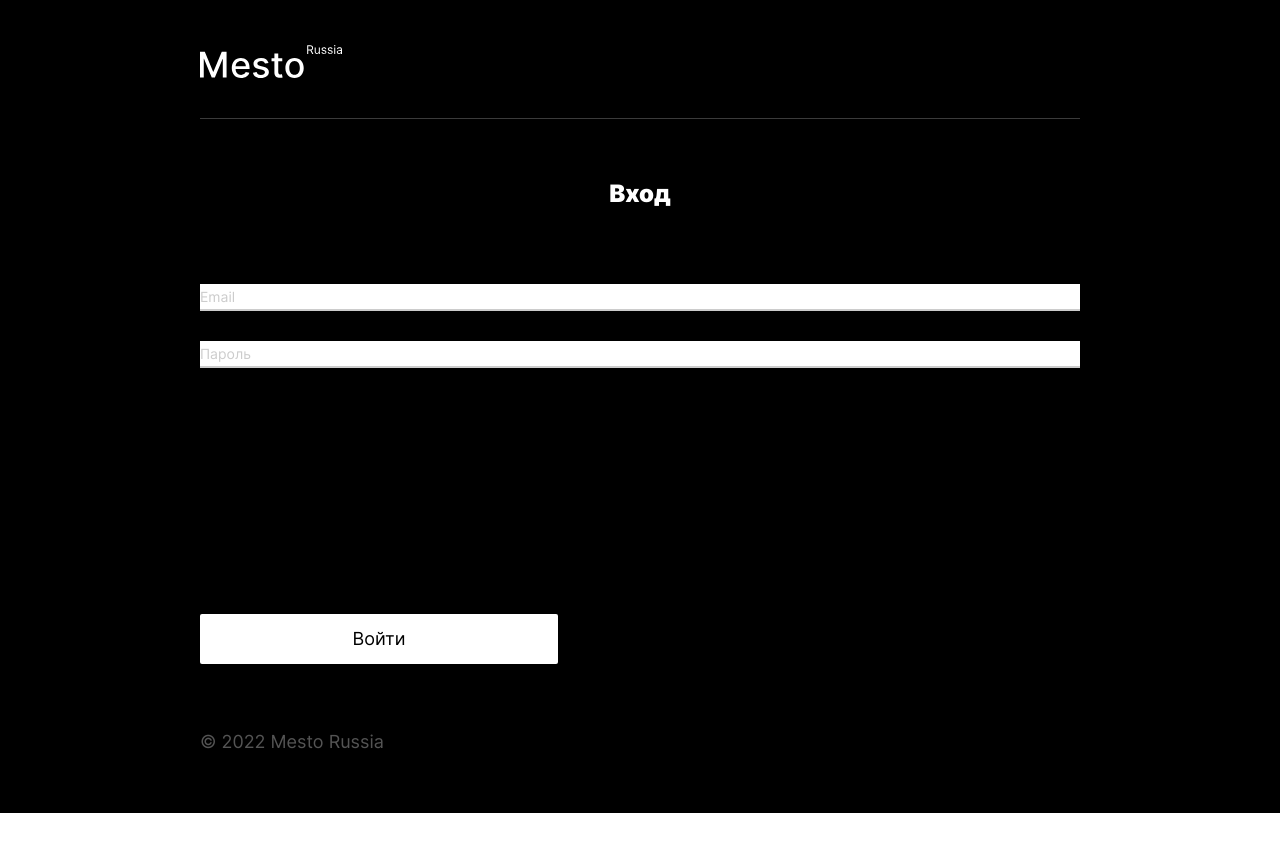
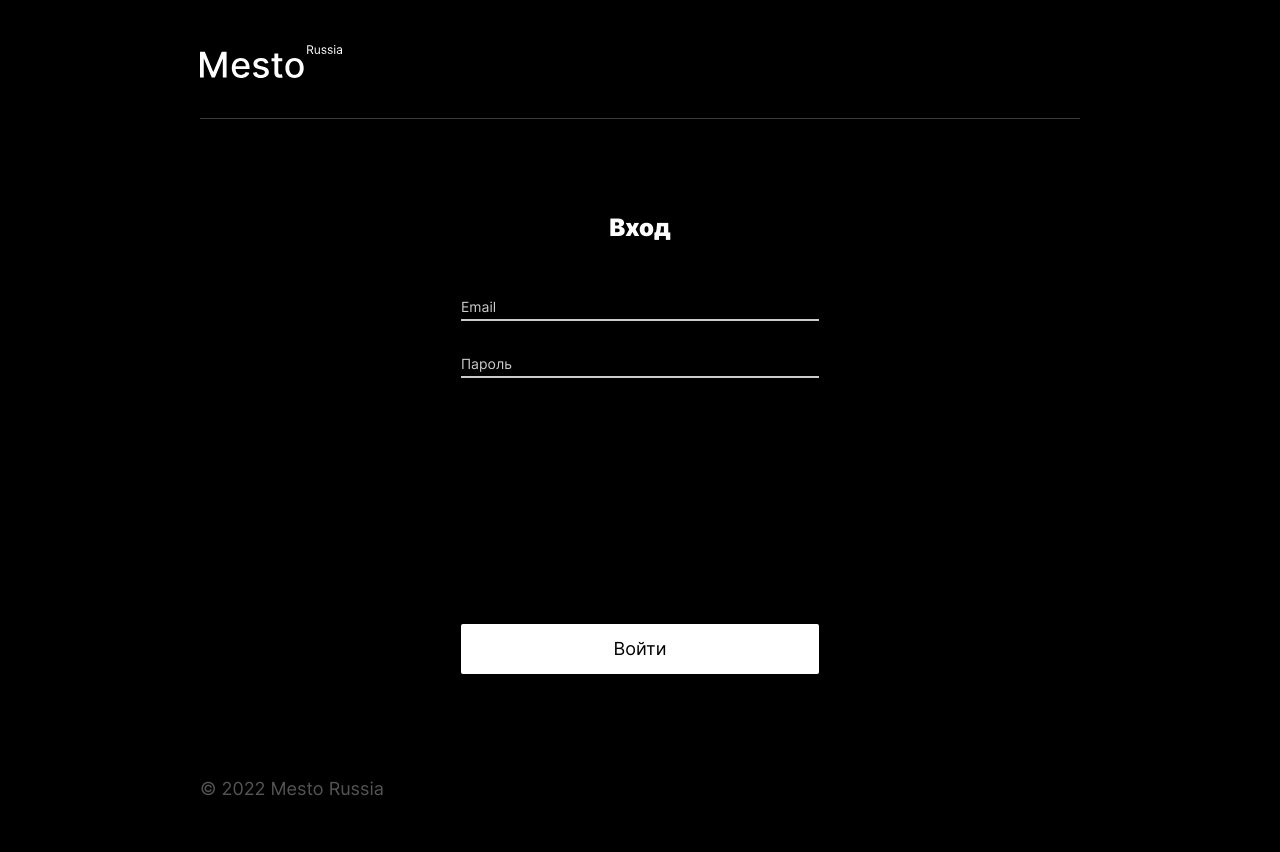
Before and after one commit to NatalyMaxi/react-mesto-auth, a React (Create React App) app: page /sign-in in a window 1280 px wide. Shown: the top 852 px of the page. Before the commit the page ends 813 px from the top, so only its background shows below. Built offline with nearby package versions, Linux system fonts and the light colour scheme; no server answers.

Commit message:
редактировать верстку

```diff
--- a/src/blocks/capabilities/capabilities.css
+++ b/src/blocks/capabilities/capabilities.css
@@ -1,6 +1,7 @@
 .capabilities {
-   display: flex;
-   flex: auto;
-   flex-direction: column;
+   padding: 34px 36px 37px;
    margin: 0 auto;
+   max-width: 430px;
+   width: 100%;
+   box-sizing: border-box;
 }
--- a/src/blocks/form/__button/_type/form__button_type_white.css
+++ b/src/blocks/form/__button/_type/form__button_type_white.css
@@ -2,6 +2,8 @@
    background: #ffffff;
    color: #000000;
    margin-top: 216px;
+   width: 100%;
+
 }
 
 @media screen and (max-width: 767px) {
--- a/src/blocks/form/__item/_type/form__item_type_white.css
+++ b/src/blocks/form/__item/_type/form__item_type_white.css
@@ -1,6 +1,7 @@
 .form__item_type_white {
    color: #ffffff;
    border-bottom: 2px solid rgba(204, 204, 204, 1);
+   background: #000000;
 }
 
 .form__item_type_white::placeholder {
```
